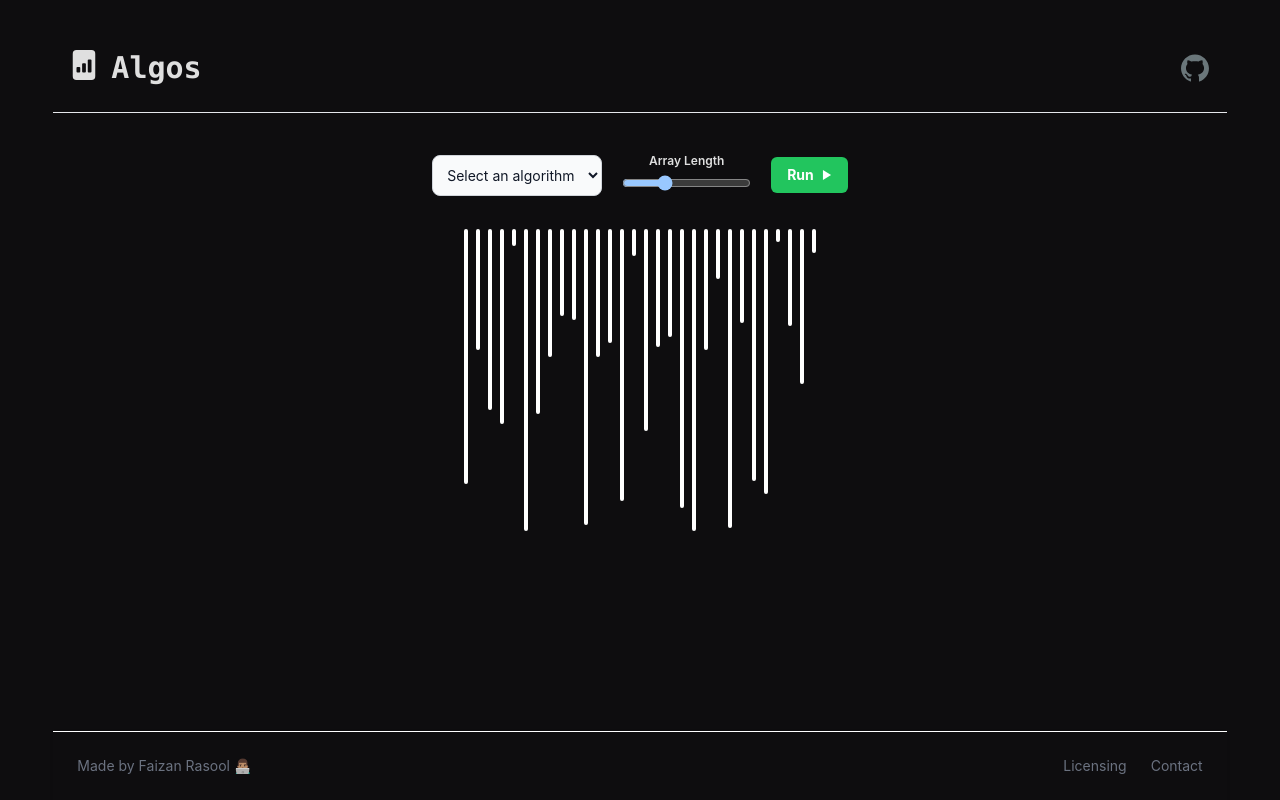
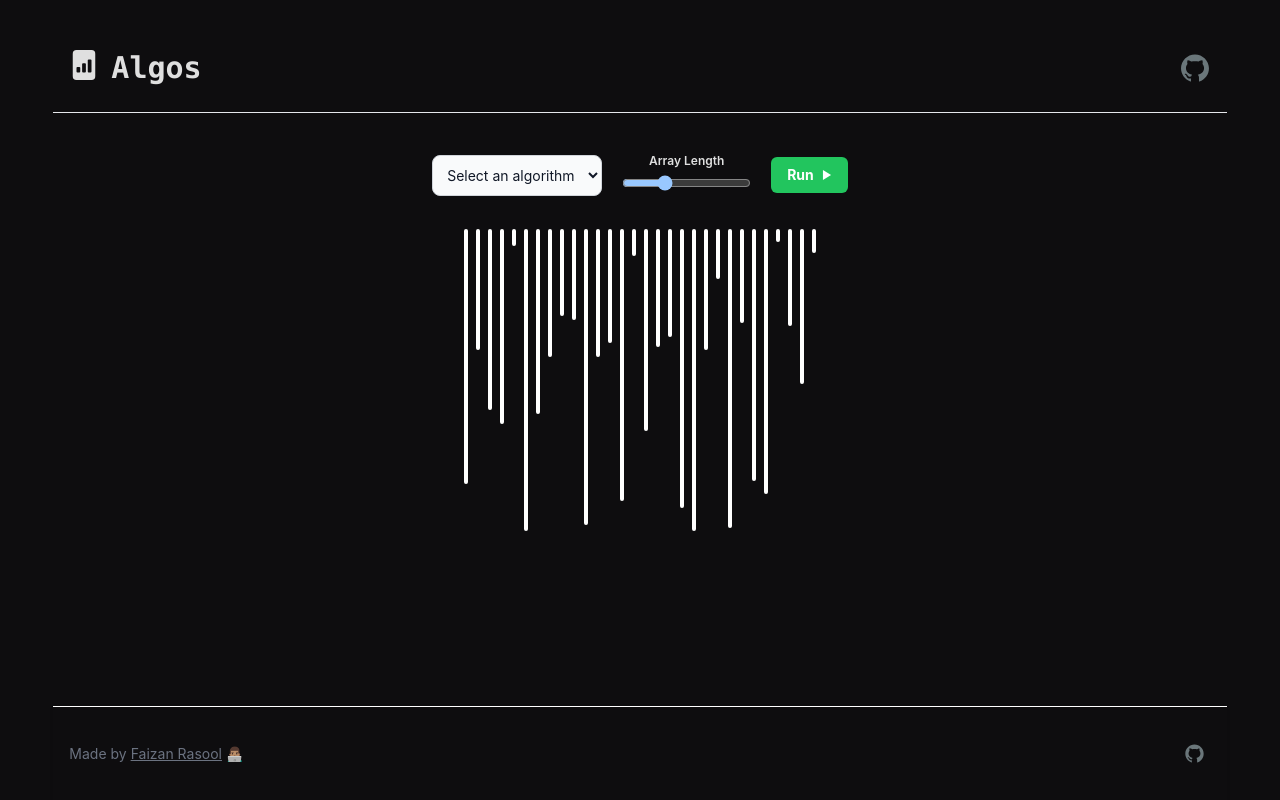
Before and after one commit to faizanraso/Sorting-Visualizer, a React (Vite) app: page / in a window 1280 px wide. Built offline with nearby package versions, Linux system fonts and the light colour scheme.

Commit message:
finished footer and visualization section

```diff
--- a/src/components/Footer.tsx
+++ b/src/components/Footer.tsx
@@ -3,19 +3,28 @@ import React from "react";
 export const Footer = () => {
   return (
     <div className="flex w-full fixed inset-x-0 bottom-0 justify-center items-center">
-      <footer className="p-4 w-11/12 border-t border-white shadow md:flex md:items-center md:justify-between md:p-6">
+      <footer className="p-4 w-11/12 border-t border-white shadow md:flex md:items-center md:justify-between">
         <span className="text-sm text-gray-500 sm:text-center dark:text-gray-400">
-          Made by Faizan Rasool 👨🏽‍💻
+          Made by{" "}
+          <a href="https://read.cv/faizanraso" className="underline">
+            Faizan Rasool
+          </a>{" "}
+          👨🏽‍💻
         </span>
         <ul className="flex flex-wrap items-center mt-3 text-sm text-gray-500 dark:text-gray-400 sm:mt-0">
           <li>
-            <a href="#" className="mr-4 hover:underline md:mr-6">
-              Licensing
-            </a>
-          </li>
-          <li>
-            <a href="#" className="hover:underline">
-              Contact
+            <a
+              href="https://github.com/faizanraso/Sorting-Visualizer"
+              className="px-4 inline"
+            >
+              <svg
+                className="hover:fill-white px-1.5"
+                viewBox="0 0 1024 1024"
+                fill="#6a767a"
+                height="1.5em"
+              >
+                <path d="M511.6 76.3C264.3 76.2 64 276.4 64 523.5 64 718.9 189.3 885 363.8 946c23.5 5.9 19.9-10.8 19.9-22.2v-77.5c-135.7 15.9-141.2-73.9-150.3-88.9C215 726 171.5 718 184.5 703c30.9-15.9 62.4 4 98.9 57.9 26.4 39.1 77.9 32.5 104 26 5.7-23.5 17.9-44.5 34.7-60.8-140.6-25.2-199.2-111-199.2-213 0-49.5 16.3-95 48.3-131.7-20.4-60.5 1.9-112.3 4.9-120 58.1-5.2 118.5 41.6 123.2 45.3 33-8.9 70.7-13.6 112.9-13.6 42.4 0 80.2 4.9 113.5 13.9 11.3-8.6 67.3-48.8 121.3-43.9 2.9 7.7 24.7 58.3 5.5 118 32.4 36.8 48.9 82.7 48.9 132.3 0 102.2-59 188.1-200 212.9a127.5 127.5 0 0138.1 91v112.5c.8 9 0 17.9 15 17.9 177.1-59.7 304.6-227 304.6-424.1 0-247.2-200.4-447.3-447.5-447.3z" />
+              </svg>
             </a>
           </li>
         </ul>
```
